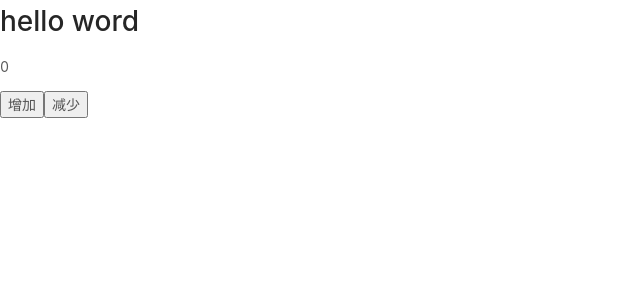
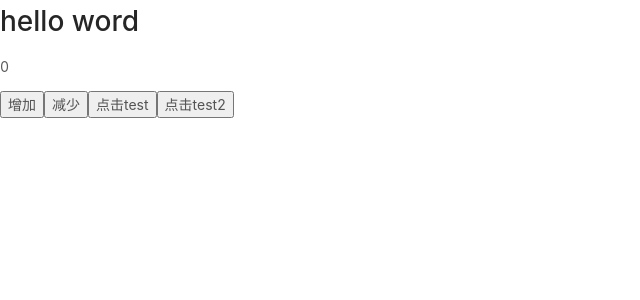
Before and after one commit to z3718l/react-test-app, a React app: page / in a window 1280 px wide. Shown: the top 300 px of the page, without its empty margins (0-640 px from the left). Built offline with nearby package versions, Linux system fonts and the light colour scheme.

Commit message:
feat(点击事件): 点击事件传递参数

```diff
--- a/src/app.jsx
+++ b/src/app.jsx
@@ -2,7 +2,13 @@
 import React from 'react'
 
 class App extends React.Component{
-
+    handleItemClick = (type) => {
+        console.log(type)
+        console.log('点击事件')
+    }
+    handleItemClick2 = () => {
+        console.log('点击事件2')
+    }
     // 渲染函数
     render() {
         return (
@@ -11,6 +17,9 @@ class App extends React.Component{
                 <p>{this.props.value}</p>
                 <button onClick={this.props.onIncrement}>增加</button>
                 <button onClick={this.props.onDecrement}>减少</button>
+
+                <button onClick={ () => { this.handleItemClick('aaa') }}>点击test</button>
+                <button onClick={ this.handleItemClick2 }>点击test2</button>
             </div>
         )
     }
```
